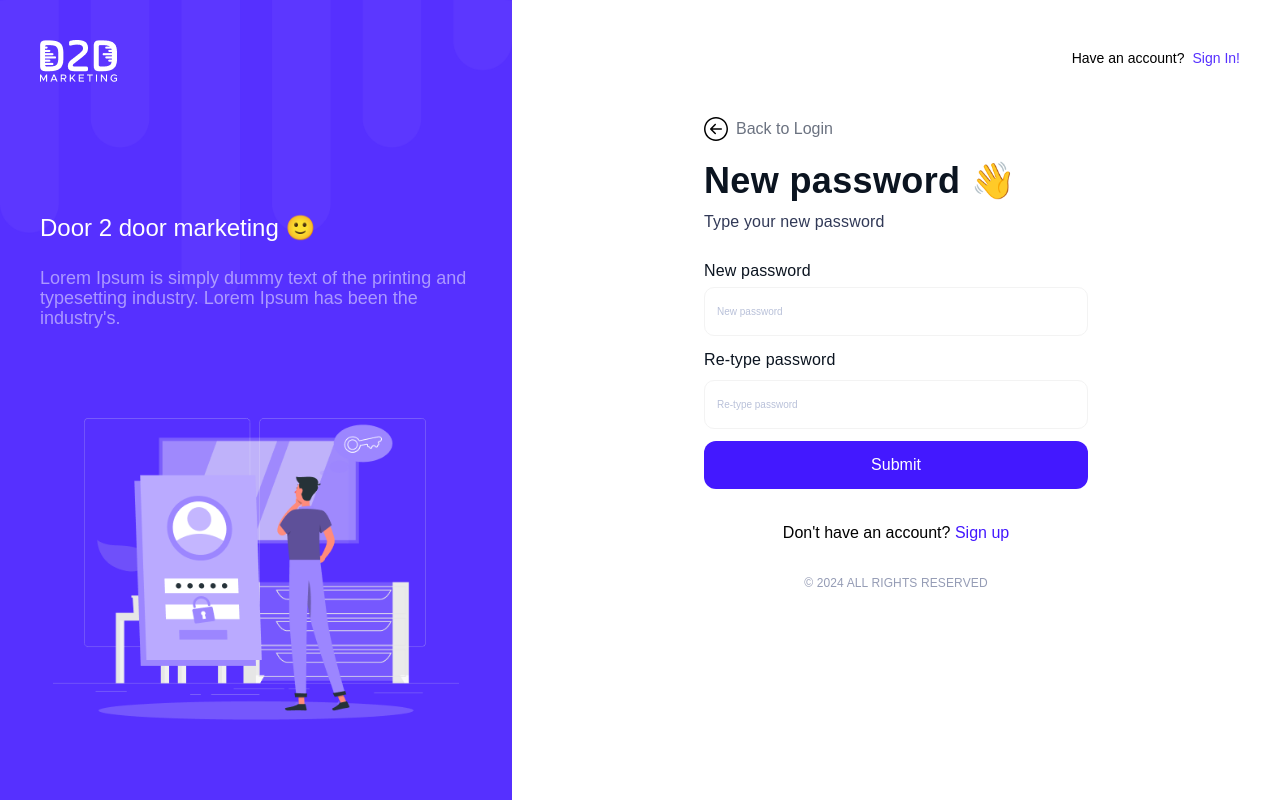
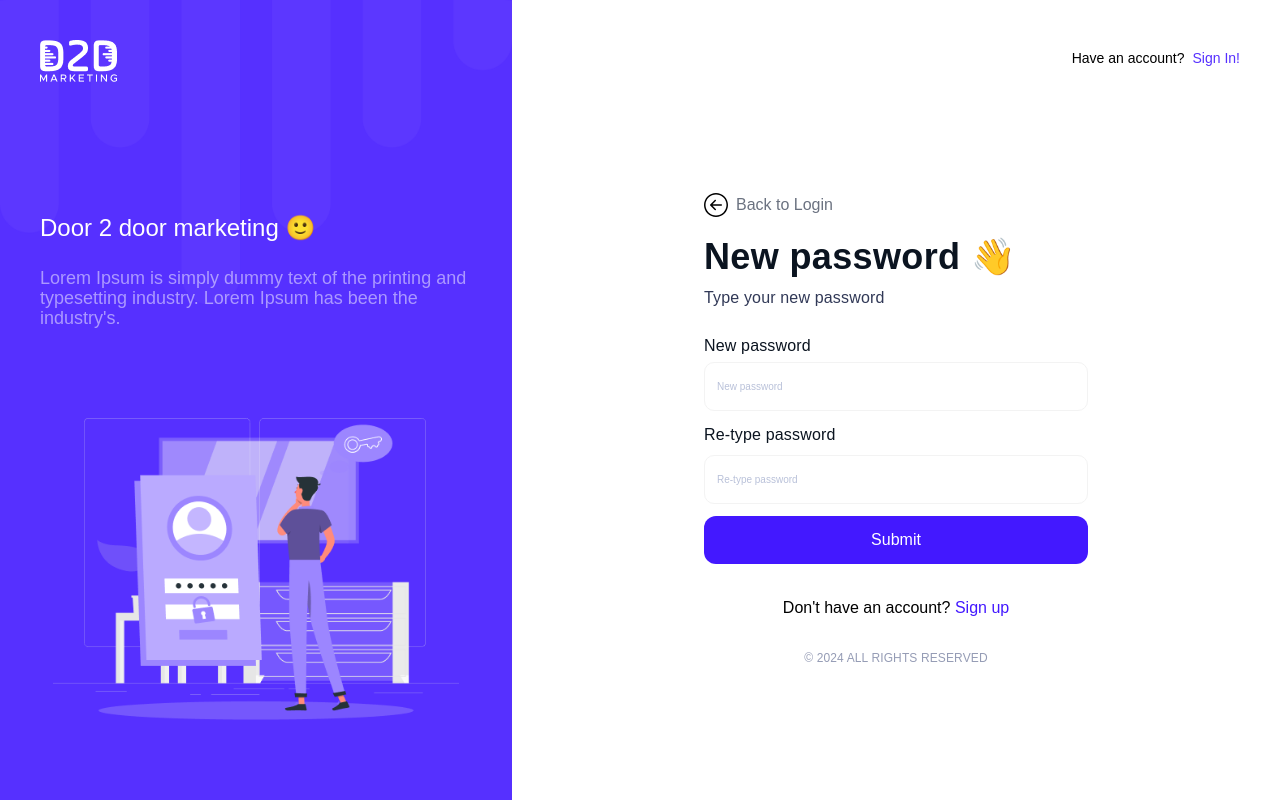
Before and after one commit to tajnur007/d2d-marketing-frontend, a Next.js app: page /auth/reset-password in a window 1280 px wide. Built offline with nearby package versions, Linux system fonts and the light colour scheme; no server answers; a web font is replaced by a local one.

Commit message:
Reset password form component alignment fixed

```diff
--- a/app/auth/reset-password/page.tsx
+++ b/app/auth/reset-password/page.tsx
@@ -7,7 +7,6 @@ import PasswordChanged from '@/components/auth/password-changed';
 import AuthLayout from '@/components/layouts/auth-layout';
 import { AUTH_LEFT_TEXT } from '@/utils/constants/common-constants';
 import { useSearchParams } from 'next/navigation';
-import { useRouter } from 'next/router';
 import { useState, useEffect } from 'react';
 
 const ResetPasswordPage = () => {
@@ -33,6 +32,7 @@ const ResetPasswordPage = () => {
   return (
     <AuthLayout text={AUTH_LEFT_TEXT} image={marketingForgetPassword}>
       <NoAccount signupPage={false} />
+      <div className='w-full h-screen flex items-center justify-center'>
         {newPassword ? (
           <NewPassword
             resetData={resetData}
@@ -41,6 +41,7 @@ const ResetPasswordPage = () => {
         ) : (
           <PasswordChanged />
         )}
+      </div>
     </AuthLayout>
   );
 };
```
Lines whose indentation alone changed are shown as unchanged.
